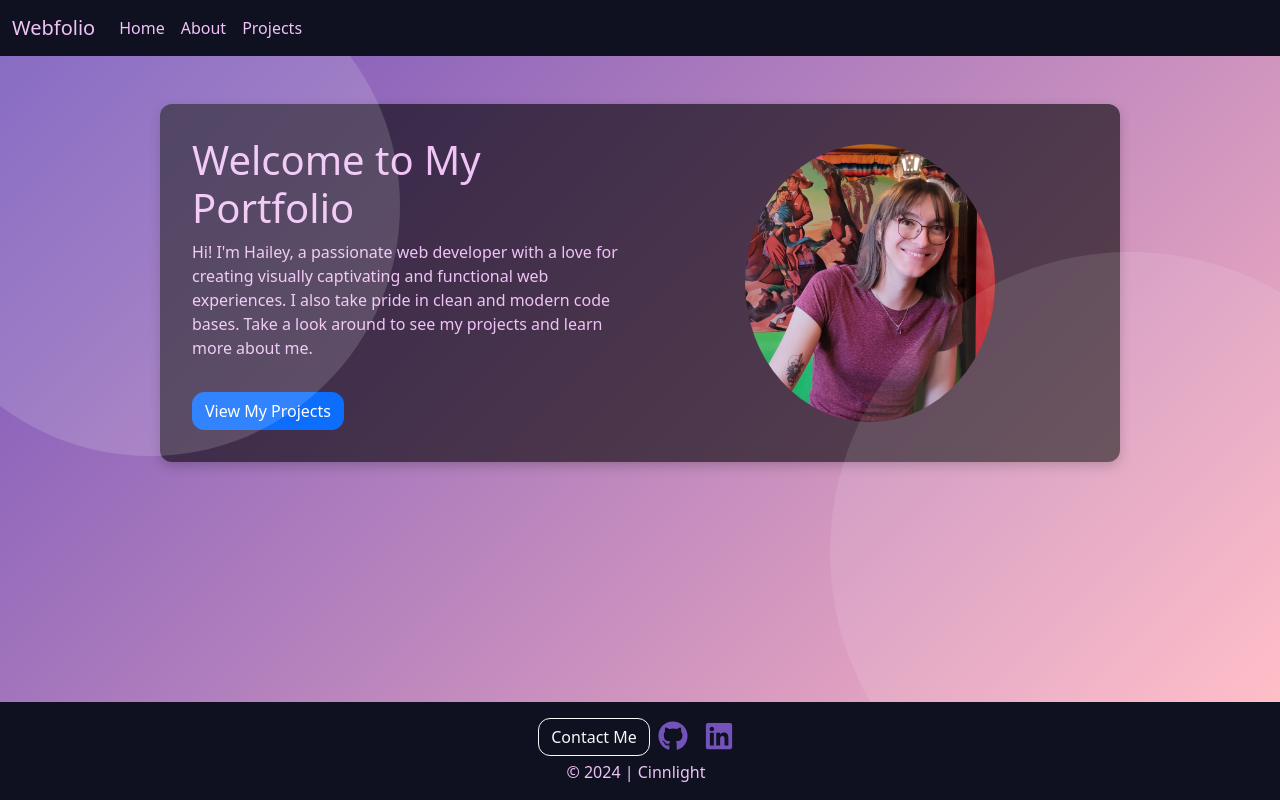
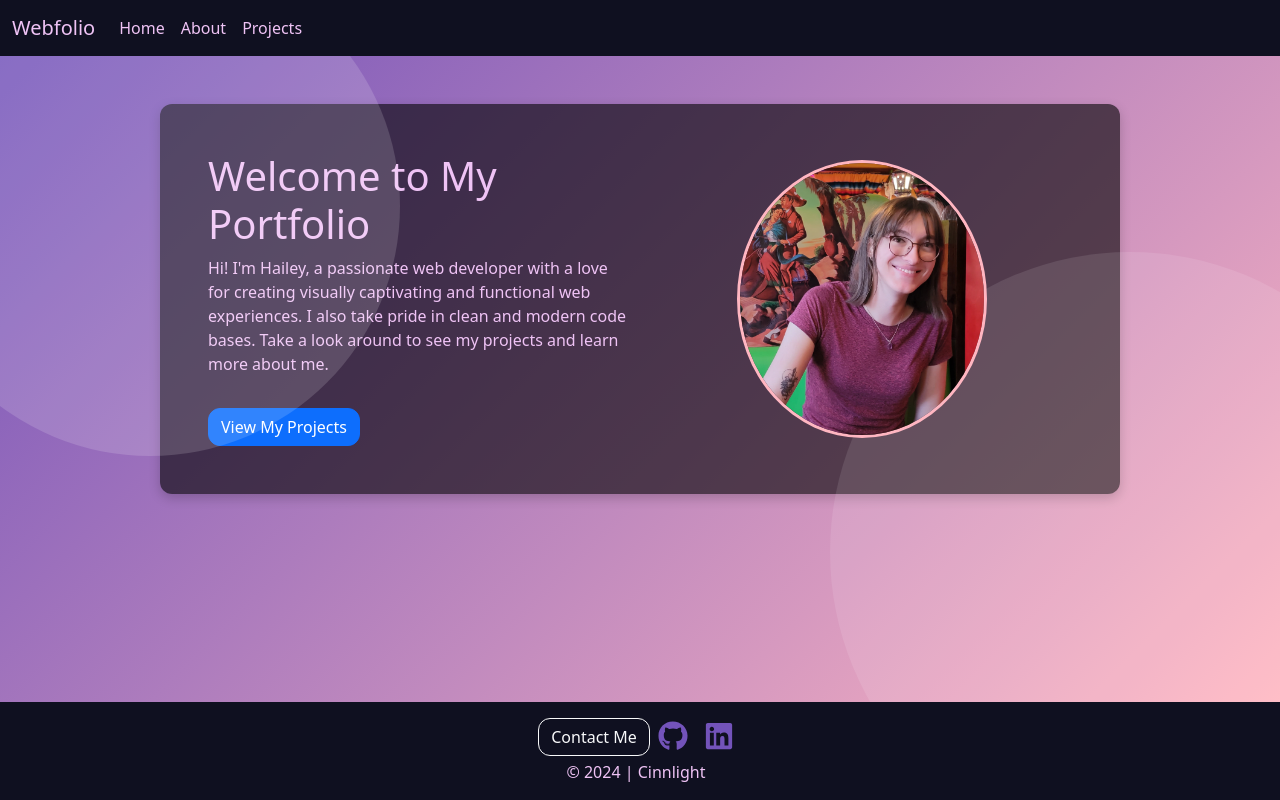
Before and after one commit to Cinnlight/Webfolio, a React (Vite) app in the folder webfolio/: page / in a window 1280 px wide. Built offline with nearby package versions, Linux system fonts and the light colour scheme.

Commit message:
Removes pointer events from background circles, adds Home Page custom styling

```diff
--- a/webfolio/src/styles/custom-theme.scss
+++ b/webfolio/src/styles/custom-theme.scss
@@ -86,6 +86,7 @@ $btn-border-radius: $border-radius;
         border-radius: 50%;
         top: -100px;
         left: -100px;
+        pointer-events: none;
     }
 
         /* Circle 2 */
@@ -98,6 +99,7 @@ $btn-border-radius: $border-radius;
         border-radius: 50%;
         bottom: -150px;
         right: -150px;
+        pointer-events: none;
     }
 }
 
@@ -126,6 +128,18 @@ $btn-border-radius: $border-radius;
     opacity: 1;
 }
 
+// Home Page Custom Styles
+.dark-overlay .row {
+    padding: 1rem;
+    z-index: 2;
+}
+
+.dark-overlay img {
+    max-width: 100%; /* Ensure it stays responsive */
+    border: 3px solid $highlight-color; /* Optional: border around the image */
+    z-index: 2;
+}
+
 
 // Media Query for smaller screens
 @media (max-width: 768px) {
```
